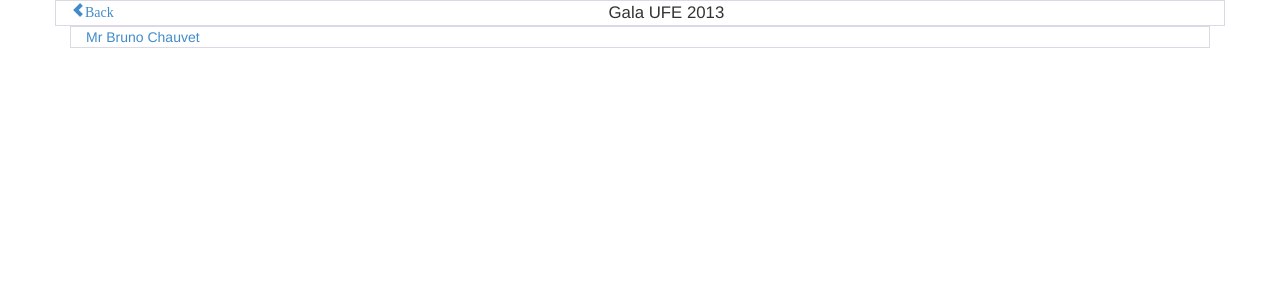
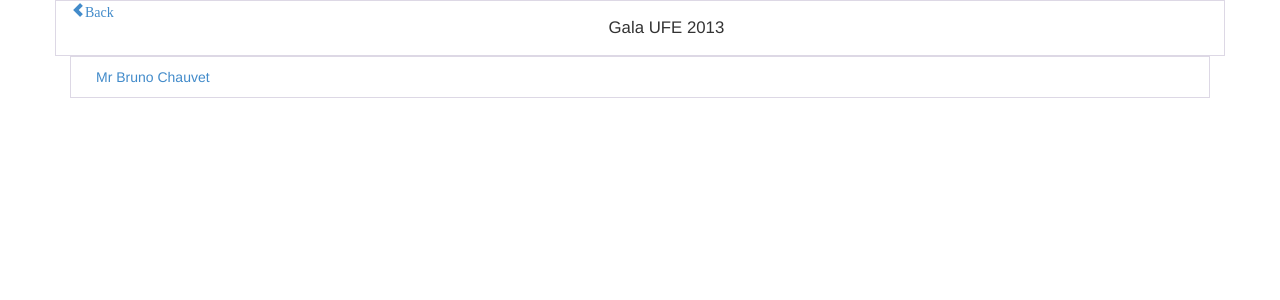
Before and after one commit to BrunoChauvet/silent-auction, a Rails app: page /authenticate/1 in a window 1280 px wide. Shown: the top 300 px of the page. Run offline with Rails 7, Linux system fonts and the light colour scheme; style sheets or scripts are compiled from the project's sources.

Commit message:
Updated styling

```diff
--- a/app/assets/stylesheets/auction.css.scss
+++ b/app/assets/stylesheets/auction.css.scss
@@ -136,6 +136,16 @@
   text-align: center;
 }
 
+#authenticate .username {
+  padding: 15px;
+  font-weight: bold;
+  font-size: 1.2em;
+}
+
+#authenticate .pin {
+  padding: 15px;
+}
+
 /* Mobile interface */
 
 span.public-header-title {
@@ -143,11 +153,20 @@
   display: inline-block;
   margin-right: 20px;
   margin-left: 20px;
+  padding: 15px;
+}
+
+#public-header {
 }
 
 #public-header a.back {
   display: inline-block;
   margin-right: 10px;
+}
+
+.list .list-item a {
+  padding: 10px;
+  display: block;
 }
 
 #user-bid a {
--- a/app/views/authentication/tables.html.erb
+++ b/app/views/authentication/tables.html.erb
@@ -1,8 +1,8 @@
 <%= render partial: 'common/public_header' %>
 
-<div id="tables" class="container">
+<div id="tables" class="list container">
   <% @tables.each do |table| %>
-    <div class="col-md-12">
+    <div class="col-md-12 list-item">
       <%= link_to table.name, authenticate_select_user_path(table.id) %>
     </div>
   <% end %>
--- a/app/views/authentication/user_pin.html.erb
+++ b/app/views/authentication/user_pin.html.erb
@@ -4,8 +4,8 @@
   <% if flash[:message] %>
   	<div class="col-md-12 error"><%= flash[:message] %></div>
   <% end %>
-  <div class="col-md-12"><%= "#{@user.title} #{@user.first_name} #{@user.last_name}" %></div>
-  <div class="col-md-12">
+  <div class="col-md-12 username"><%= "#{@user.title} #{@user.first_name} #{@user.last_name}" %></div>
+  <div class="col-md-12 pin">
     <div class="row">
       <%= form_tag do %>
         <div class="col-md-6"><input type="number" name="pin"></input></div>
--- a/app/views/authentication/users.html.erb
+++ b/app/views/authentication/users.html.erb
@@ -1,8 +1,8 @@
 <%= render partial: 'common/public_header' %>
 
-<div id="users" class="container">
+<div id="users" class="list container">
   <% @users.each do |user| %>
-    <div class="col-md-12">
+    <div class="col-md-12 list-item">
       <%= link_to "#{user.title} #{user.first_name} #{user.last_name}", user_pin_path(user.id) %>
     </div>
   <% end %>
--- a/config/environments/development.rb
+++ b/config/environments/development.rb
@@ -4,7 +4,7 @@
   # In the development environment your application's code is reloaded on
   # every request. This slows down response time but is perfect for development
   # since you don't have to restart the web server when you make code changes.
-  config.cache_classes = true
+  config.cache_classes = false
 
   # Do not eager load code on boot.
   config.eager_load = false
```
